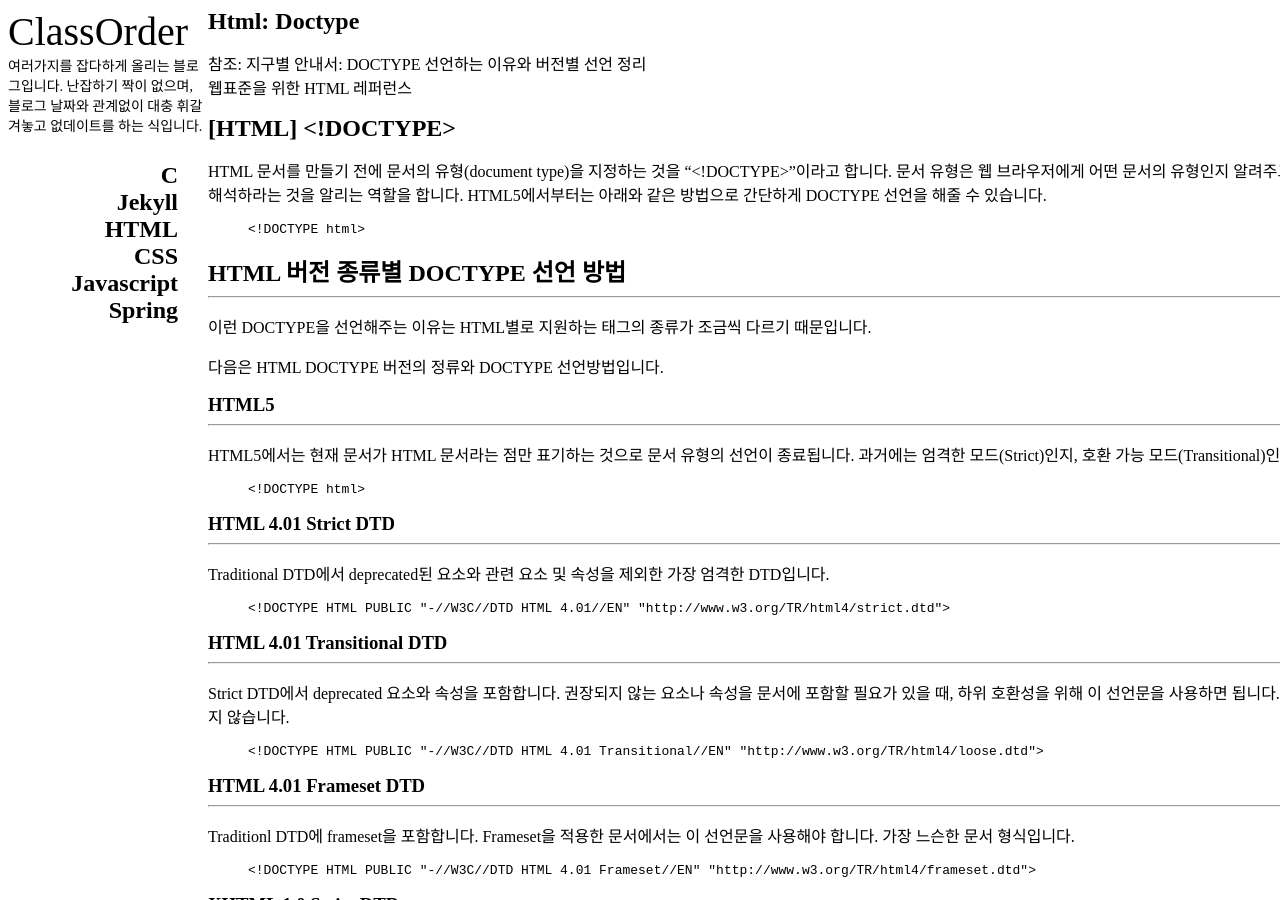
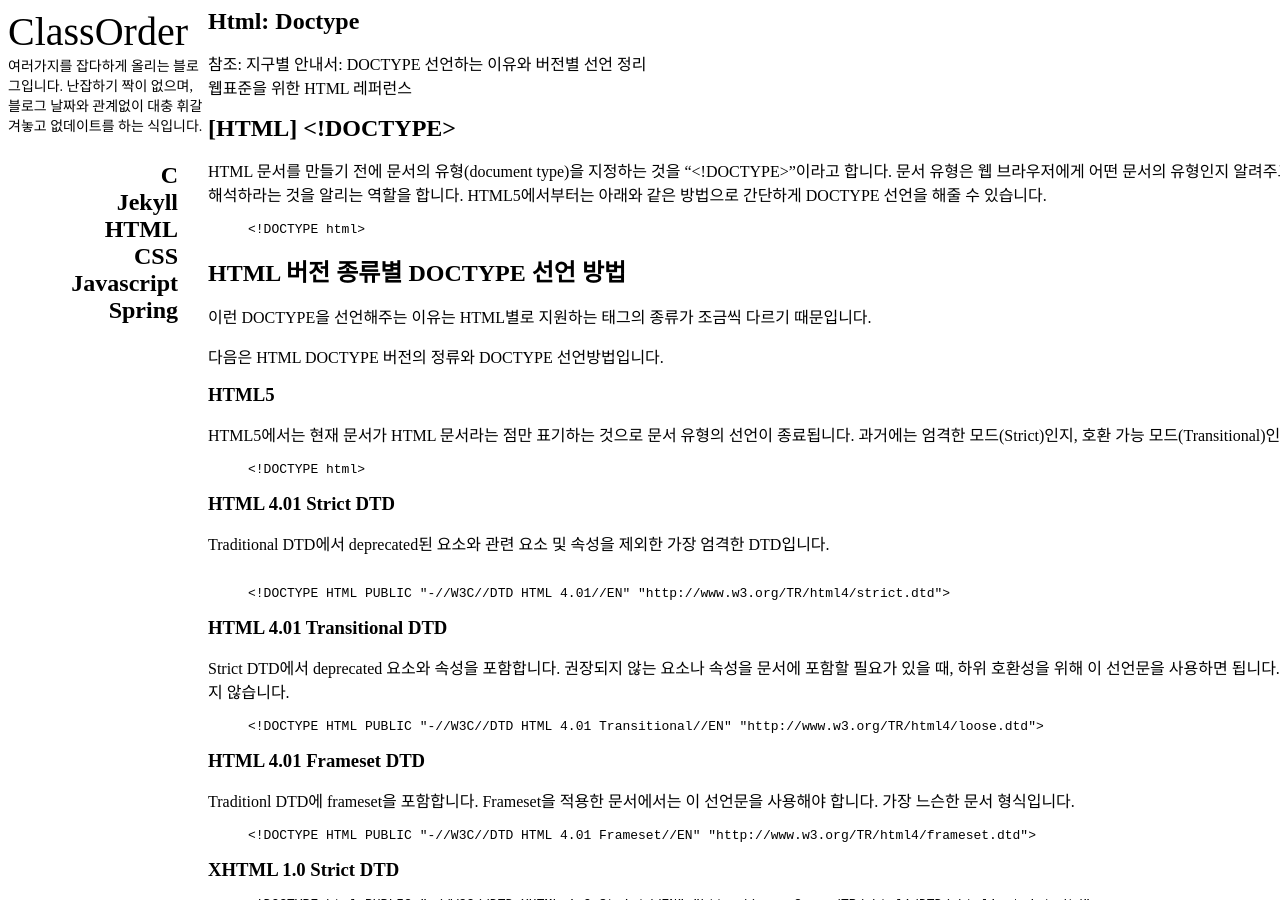
Before and after one commit to ProjectTavern/deprecated-winterguard.github.io, a Jekyll site: the page built from categories/html/_posts/2017-12-16-HTML:-DOCTYPE.md, in a window 1280 px wide and 900 px high. Built offline with Jekyll 4.4.1, drawn with Linux system fonts in a browser that asks for light colours; nearby versions of some CDN libraries; our own code applies the rules of GitHub Pages for plain Markdown files.

Commit message:
Update 2017-12-16-HTML:-DOCTYPE.md

```diff
--- a/categories/html/_posts/2017-12-16-HTML:-DOCTYPE.md
+++ b/categories/html/_posts/2017-12-16-HTML:-DOCTYPE.md
@@ -12,75 +12,82 @@ HTML 문서를 만들기 전에 문서의 유형(document type)을 지정하는
 문서 유형은 웹 브라우저에게 어떤 문서의 유형인지 알려주고 그 버전에 맞는 방법으로 해석하라는 것을 알리는 역할을 합니다.
 HTML5에서부터는 아래와 같은 방법으로 간단하게 DOCTYPE 선언을 해줄 수 있습니다.
 {% highlight html %}
+
 <!DOCTYPE html>
+
 {% endhighlight %}
 
 ## HTML 버전 종류별 DOCTYPE 선언 방법
-<hr>
 이런 DOCTYPE을 선언해주는 이유는 [HTML별로 지원하는 태그의 종류](https://www.w3schools.com/tags/ref_html_dtd.asp)가 조금씩 다르기 때문입니다.
 
 다음은 HTML DOCTYPE 버전의 정류와 DOCTYPE 선언방법입니다.
 
 ### HTML5
-<hr>
 HTML5에서는 현재 문서가 HTML 문서라는 점만 표기하는 것으로 문서 유형의 선언이 종료됩니다. 과거에는 엄격한 모드(Strict)인지, 호환 가능 모드(Transitional)인지 구별했었습니다.
 {% highlight html %}
+
 <!DOCTYPE html>
+
 {% endhighlight %}
 
 ### HTML 4.01 Strict DTD
-<hr>
 Traditional DTD에서 deprecated된 요소와 <frameset> 관련 요소 및 속성을 제외한 가장 엄격한 DTD입니다.
 {% highlight html %}
+
 <!DOCTYPE HTML PUBLIC "-//W3C//DTD HTML 4.01//EN" "http://www.w3.org/TR/html4/strict.dtd">
+
 {% endhighlight %}
 
 ### HTML 4.01 Transitional DTD
-<hr>
 Strict DTD에서 deprecated 요소와 속성을 포함합니다. 권장되지 않는 요소나 속성을 문서에 포함할 필요가 있을 때, 하위 호환성을 위해 이 선언문을 사용하면 됩니다. Frameset관련 요소는 포함되지 않습니다.
 {% highlight html %}
+
 <!DOCTYPE HTML PUBLIC "-//W3C//DTD HTML 4.01 Transitional//EN" "http://www.w3.org/TR/html4/loose.dtd">
+
 {% endhighlight %}
 
 ### HTML 4.01 Frameset DTD
-<hr>
 Traditionl DTD에 frameset을 포함합니다. Frameset을 적용한 문서에서는 이 선언문을 사용해야 합니다. 가장 느슨한 문서 형식입니다.
 {% highlight html %}
+
 <!DOCTYPE HTML PUBLIC "-//W3C//DTD HTML 4.01 Frameset//EN" "http://www.w3.org/TR/html4/frameset.dtd">
+
 {% endhighlight %}
 
 ### XHTML 1.0 Strict DTD
-<hr>
 {% highlight xhtml %}
+
 <!DOCTYPE html PUBLIC "-//W3C//DTD XHTML 1.0 Strict//EN" "http://www.w3.org/TR/xhtml1/DTD/xhtml1-strict.dtd">
+
 {% endhighlight %}
 
 ### XHTML 1.0 Transitional DTD
-<hr>
 {% highlight xhtml %}
+
 <!DOCTYPE html PUBLIC "-//W3C//DTD XHTML 1.0 Transitional//EN" "http://www.w3.org/TR/xhtml1/DTD/xhtml1-transitional.dtd">
+
 {% endhighlight %}
 
 ### XHTML 1.0 Frameset DTD
-<hr>
 {% highlight xhtml %}
+
 <!DOCTYPE html PUBLIC "-//W3C//DTD XHTML 1.0 Frameset//EN" "http://www.w3.org/TR/xhtml1/DTD/xhtml1-frameset.dtd">
+
 {% endhighlight %}
 
 ### XHTML 1.1
-<hr>
 XHTML 1.1에서는 하나의 DTD만 정의할 수 있습니다. 이것은 기존의 XHTML 1.0 Strict DTD를 기본으로 합니다.
 {% highlight xhtml %}
+
 <!DOCTYPE html PUBLIC "-//W3C//DTD XHTML 1.1//EN" "http://www.w3.org/TR/xhtml11/DTD/xhtml11.dtd">
+
 {% endhighlight %}
 
 ## Strict
-<hr>
 HTML 표준 문법을 정확히 따르는 문서를 작성한다면 엄격한 모드로 지정합니다.
 이 경우, HTML4의 문법에서 조금만 어긋나도 안 되기 때문에 닫는 태그를 하나라도 빠뜨린다면 웹 브라우저에서 오류를 일으킵니다.
 
 ## Transitional
-<hr>
 HTML 표준 문법의 오류를 허용하는 모드입니다.
 닫는 태그를 빠뜨리더라도 웹 브라우저에서 오류를 일으키지 않습니다.
 
```
